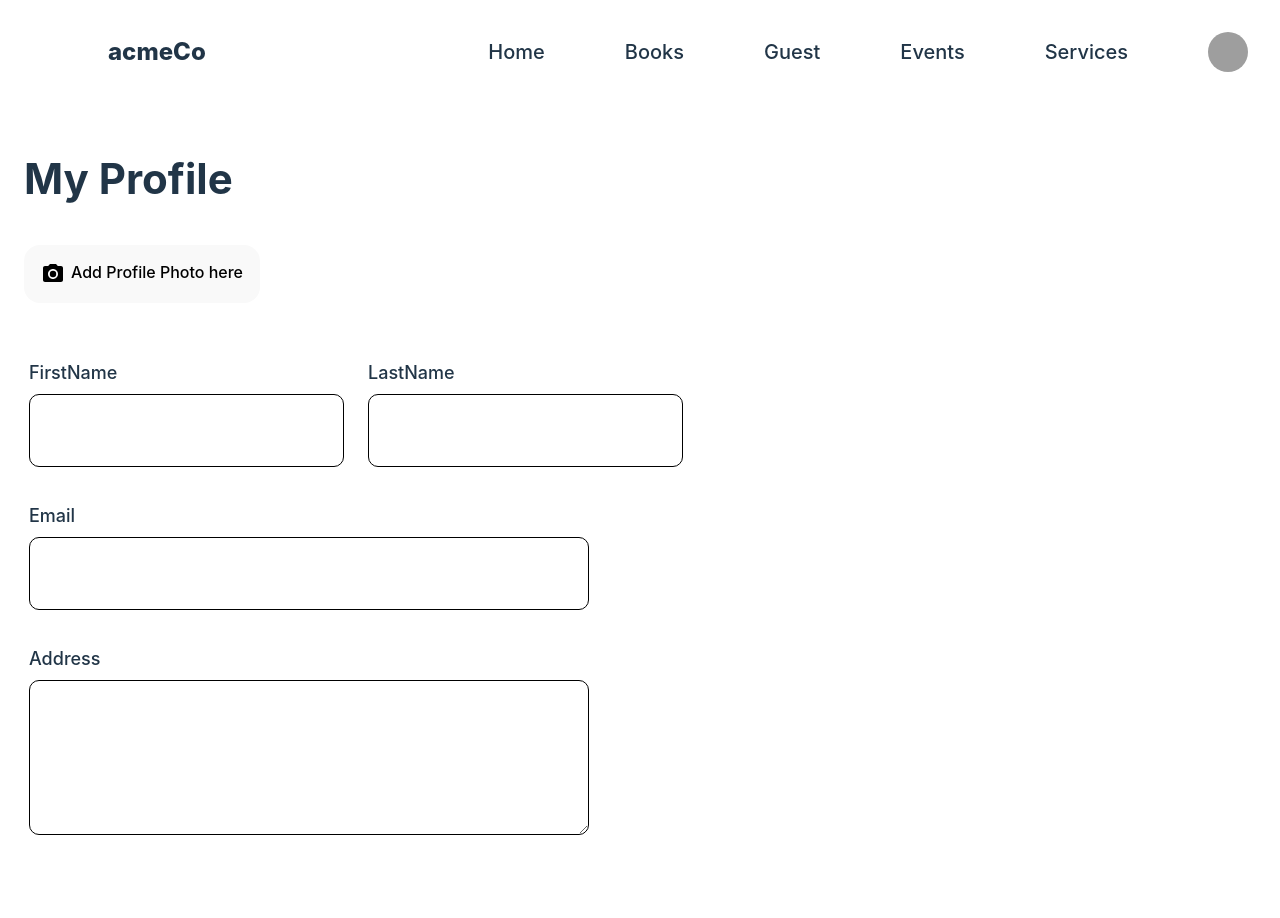
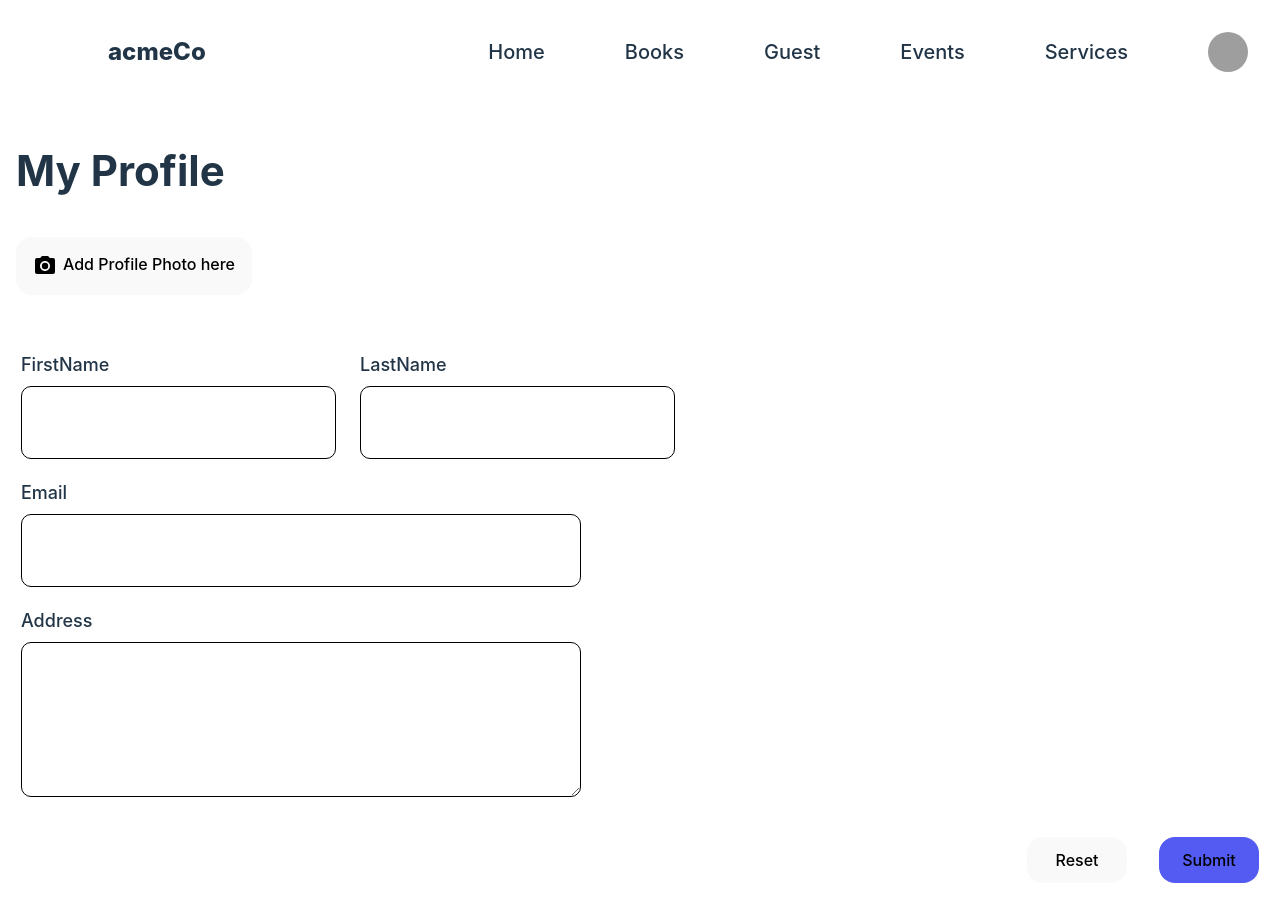
Before and after one commit to Foxhog-x/acmeCo, a React (Vite) app in the folder app/: page / in a window 1280 px wide. Shown: the top 918 px of the page. Built offline with nearby package versions, Linux system fonts and the light colour scheme; grey boxes are pictures that could not be loaded.

Commit message:
some ui changes

```diff
--- a/app/src/pages/profilepage/Profile.module.css
+++ b/app/src/pages/profilepage/Profile.module.css
@@ -1,5 +1,5 @@
 .profile_container{
-    padding: 1rem;
+    padding: 0.5rem;
     max-width: 1280px;
     margin: auto;
     min-height: 80vh;
@@ -46,7 +46,9 @@ gap: 8px;
     .label_email input{
         max-width: 768px;
     }
+
 }
+
 .label_email{
     display: flex;
     flex-direction: column;
@@ -74,7 +76,7 @@ gap: 8px;
     display: flex;
     justify-content: flex-end;
     gap: 2rem;
-    margin-top: 50px;
+    margin-top: 20px;
 }
 input[type="text"] {
     font-size: 20px; /* Initial font size */
--- a/app/src/pages/profilepage/Profilepage.tsx
+++ b/app/src/pages/profilepage/Profilepage.tsx
@@ -129,7 +129,7 @@ export const Profilepage = ({ setOpen }: IProps) => {
           style={{
             display: "flex",
             flexDirection: "column",
-            gap: 35,
+            gap: 20,
             padding: 5,
           }}
           onSubmit={handleSubmit(onSubmit)}
```
